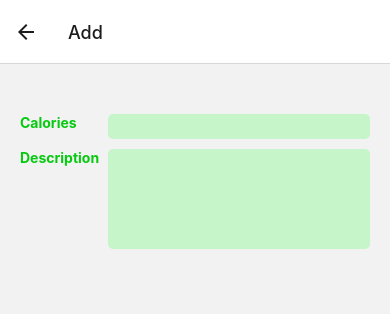
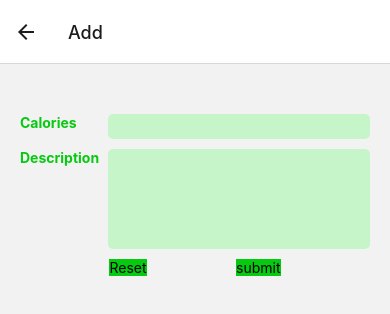
Before and after one commit to ting1065/5520-assignment2, a React Native app: screen /Add in a window 390 px wide. Shown: the top 314 px of the page. Built offline with nearby package versions, Linux system fonts and the light colour scheme.

Commit message:
added buttons to adding interface

```diff
--- a/screens/AddEntry.jsx
+++ b/screens/AddEntry.jsx
@@ -1,10 +1,31 @@
-import { View, Text, StyleSheet } from "react-native";
+import { View, Text, StyleSheet, Alert } from "react-native";
 import React, { useState } from "react";
 import InputUnit from "../components/InputUnit";
+import PressableButton from "../components/PressableButton";
+import colors from "../styles/colors";
 
-export default function AddEntry() {
+export default function AddEntry({ navigation }) {
   const [calories, setCalories] = useState("");
   const [description, setDescription] = useState("");
+
+  function resetInput() {
+    setCalories("");
+    setDescription("");
+  }
+
+  function submit() {
+    if (
+      !calories ||
+      isNaN(calories) ||
+      parseInt(calories) <= 0 ||
+      !description
+    ) {
+      Alert.alert("Invalid input", "Please check your input values");
+      return;
+    }
+    console.log("submitted");
+    navigation.goBack();
+  }
 
   return (
     <View style={styles.container}>
@@ -20,6 +41,22 @@ export default function AddEntry() {
         desription="Description"
         inputHeight={100}
       />
+      <View style={styles.buttonContainer}>
+        <PressableButton
+          onPressFunction={() => resetInput()}
+          defaultStyle={styles.button}
+          pressedStyle={styles.buttonPressed}
+        >
+          <Text>Reset</Text>
+        </PressableButton>
+        <PressableButton
+          onPressFunction={() => submit()}
+          defaultStyle={styles.button}
+          pressedStyle={styles.buttonPressed}
+        >
+          <Text>submit</Text>
+        </PressableButton>
+      </View>
     </View>
   );
 }
@@ -29,4 +66,14 @@ const styles = StyleSheet.create({
     paddingTop: 50,
     paddingHorizontal: 20,
   },
+  buttonContainer: {
+    flexDirection: "row",
+    justifyContent: "space-evenly",
+  },
+  button: {
+    backgroundColor: colors.componentColor,
+  },
+  buttonPressed: {
+    backgroundColor: colors.componentPressedColor,
+  },
 });
```
